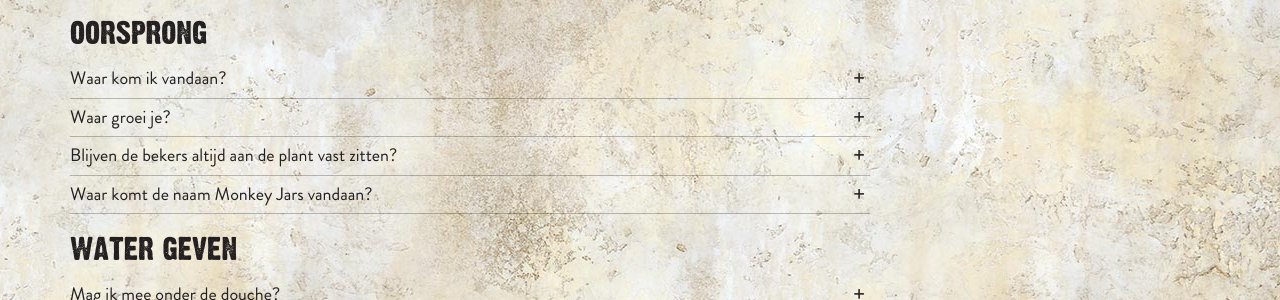
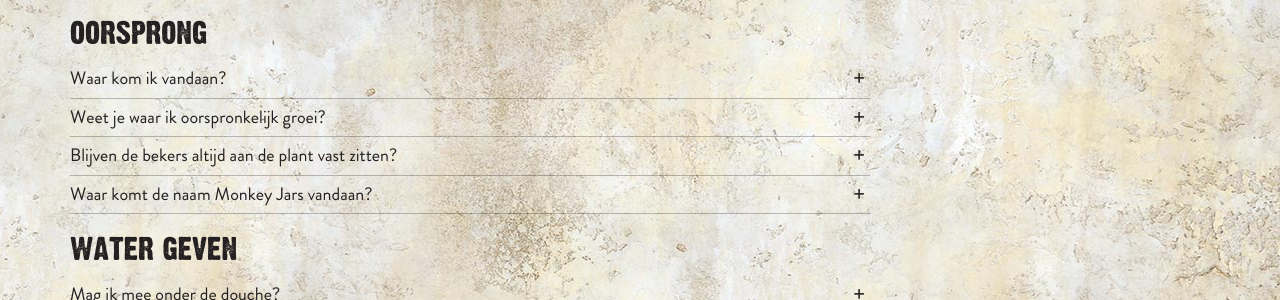
Before and after one commit to jhvanderschee/monkeyjars, a Jekyll site: the page built from weetjes/index.md, in a window 1280 px wide and 900 px high. Shown: the part 288-588 px from the top of the window. Built offline with Jekyll 4.4.1, drawn with Linux system fonts in a browser that asks for light colours.

Commit message:
Updated 'weetjes/index.md' via CloudCannon

```diff
--- a/weetjes/index.md
+++ b/weetjes/index.md
@@ -7,7 +7,7 @@ oorsprong:
       Van oorsprong kom ik uit het tropisch regenwoud van Borneo en omstreken.
       Daar kan het flink regenen! Daarom houd ik ook van veel water en een hoge
       luchtvochtigheid.
-  - title: Waar groei je?
+  - title: Weet je waar ik oorspronkelijk groei?
     content: >-
       In de natuur groei ik tussen de bomen in de jungle. Voor mij een ideale
       plek, omdat mijn voedsel bestaat uit kleine vliegjes en insecten. Ik lok
```
